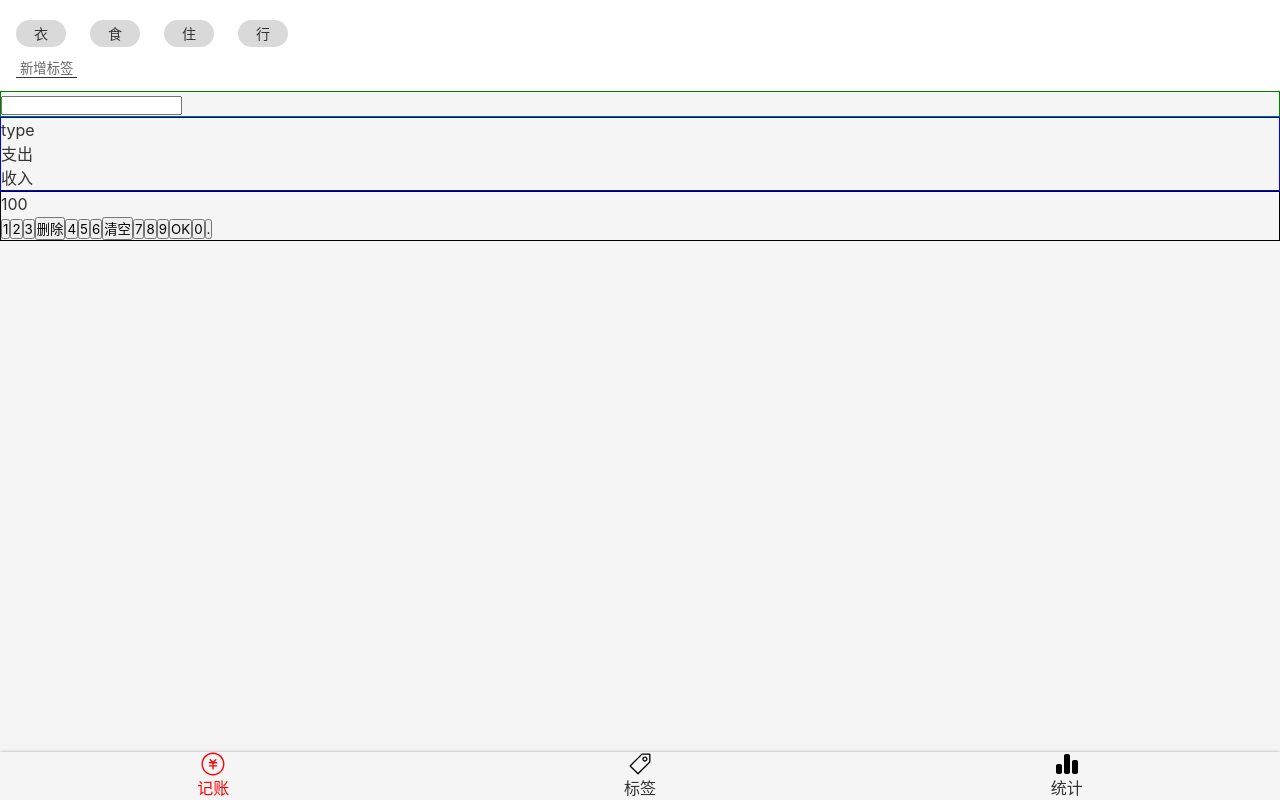
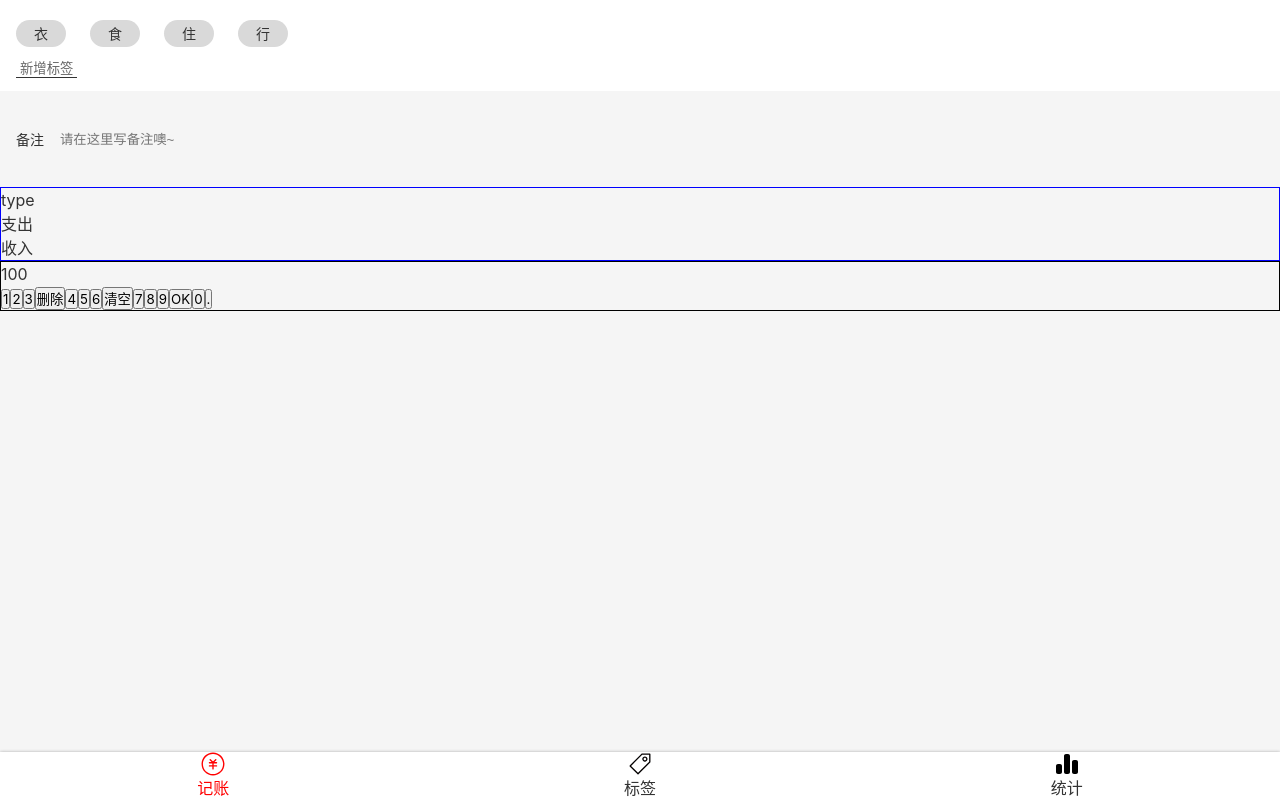
Before and after one commit to clang1996/react-test, a React app: page /#/money in a window 1280 px wide. Built offline with nearby package versions, Linux system fonts and the light colour scheme.

Commit message:
NotesSection part UI完成

```diff
--- a/src/components/Nav.tsx
+++ b/src/components/Nav.tsx
@@ -5,6 +5,7 @@ import {Icon} from './Icon';
 
 
 const NavWrapper = styled.nav`
+      background-color: #fff;
       box-shadow: 0 0 3px rgba(0,0,0,0.3);
       > ul{
       display: flex;
--- a/src/index.scss
+++ b/src/index.scss
@@ -23,6 +23,9 @@ body{
 button {
   font-family: inherit;
 }
+:focus{
+  outline: none;
+}
 .icon{
   width: 1.5em;
   height: 1.5em;
--- a/src/views/Money.tsx
+++ b/src/views/Money.tsx
@@ -26,8 +26,24 @@ const TagsSection = styled.section`
 
 `
 const NotesSection = styled.section`
-    border: 1px solid green;
-
+    background-color: #f5f5f5;
+    font-size: 14px;
+    padding:12px 16px ;
+    >label {
+    display: flex;
+    align-items: center;
+        > span{
+        margin-right: 16px;
+        white-space: nowrap;
+        }
+        > input {
+        display: block;
+        width: 100%;
+        height: 72px;
+        background: none ;
+        border: none;
+        }
+    }
 
 `
 const TypeSection = styled.section`
@@ -53,7 +69,8 @@ function Money() {
       </TagsSection>
       <NotesSection >
         <label>
-          <input type="text"/>
+         <span> 备注</span>
+          <input type="text" placeholder="请在这里写备注噢~"/>
         </label>
       </NotesSection>
       <TypeSection>type
```
